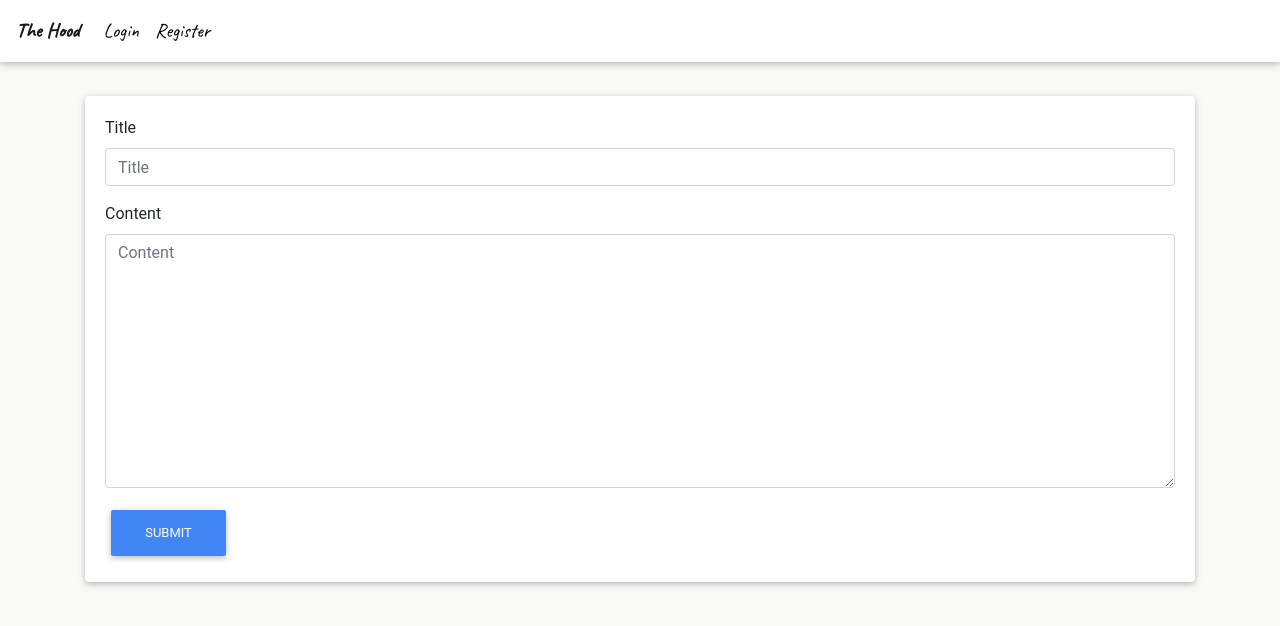
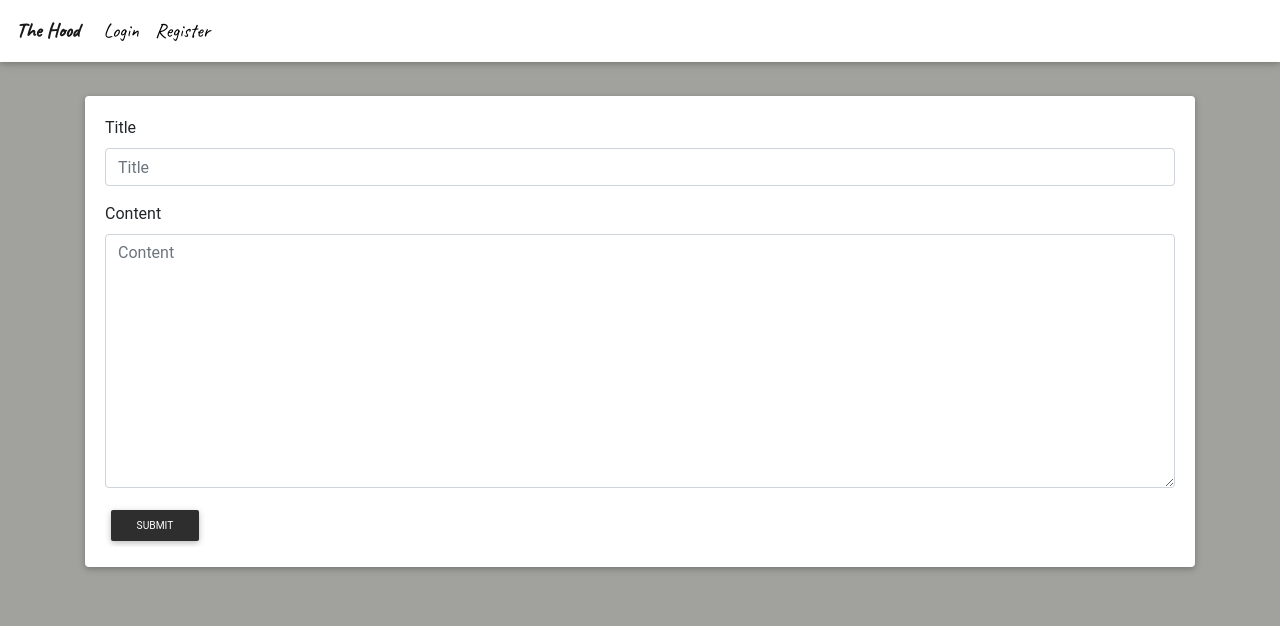
Before and after one commit to Jay-68/neighbourhood, a Django app: template neighbourhood/templates/new_post.html in a window 1280 px wide. Shown: the top 626 px of the page. Run offline with Django 3.2, Linux system fonts and the light colour scheme; the template is opened without the code that fills it: values that come from a table or form of the project are taken from there, others are empty; some libraries are stand-ins or nearby versions; some web fonts are replaced.

Commit message:
Add minor changes and deployment to heroku

```diff
--- a/neighbourhood/static/css/main.css
+++ b/neighbourhood/static/css/main.css
@@ -1,5 +1,5 @@
-body {
-  background-color: #f9f9f7;
+.main {
+  background-color: #a1a19d;
 }
 
 nav {
--- a/neighbourhood/templates/base.html
+++ b/neighbourhood/templates/base.html
@@ -34,7 +34,7 @@
   {% endblock styles %}
 </head>
 
-<body>
+<body class="main">
 
   {% include 'navbar.html' %}
 
--- a/neighbourhood/templates/index.html
+++ b/neighbourhood/templates/index.html
@@ -14,12 +14,12 @@
     {% for post in posts %}
 
     <div class="col-md-6 mb-3">
-      <div class="card elegant-color">
+      <div class="card">
         <div class="card-body">
           <div class="card-title cyan-text">
             <h2 class="cont">{{ post.title }}</h2>
           </div>
-          <div class="card-text white-text">
+          <div class="card-text elegant-text">
             <p>{{ post.content }}</p>
           </div>
           <a href="{% url 'post' post.id %}" class="btn btn-dark-green btn-sm"> View Post </a>
--- a/neighbourhood/templates/navbar.html
+++ b/neighbourhood/templates/navbar.html
@@ -29,11 +29,11 @@
       <!-- Links -->
 
       <!-- Search form -->
-      <form class="form-inline ml-auto" action="{% url 'search' %}">
+      <!-- <form class="form-inline ml-auto" action="{% url 'search' %}">
         <div class="md-form my-0">
           <input class="form-control mr-sm-2" type="text" placeholder="Search..." aria-label="Search" name="project">
         </div>
-      </form>
+      </form> -->
       <!-- End of search form -->
 
       <ul class="navbar-nav ml-auto">
--- a/neighbourhood/templates/new_post.html
+++ b/neighbourhood/templates/new_post.html
@@ -11,7 +11,7 @@
 
         {% bootstrap_form form %}
 
-        <input type="submit" value="Submit" class="btn btn-primary">
+        <input type="submit" value="Submit" class="btn btn-sm btn-elegant">
       </form>
     </div>
   </div>
--- a/neighbourhood/views.py
+++ b/neighbourhood/views.py
@@ -36,7 +36,7 @@ def search_results(request):
 
         message = f"{search_term}"
 
-        return render(request, 'search.html', {"message": message, "businesses": searched_businesss})
+        return render(request, 'search.html', {"message": message, "businesses": searched_businesses})
 
     else:
         message = "You haven't searched for any business"
```
